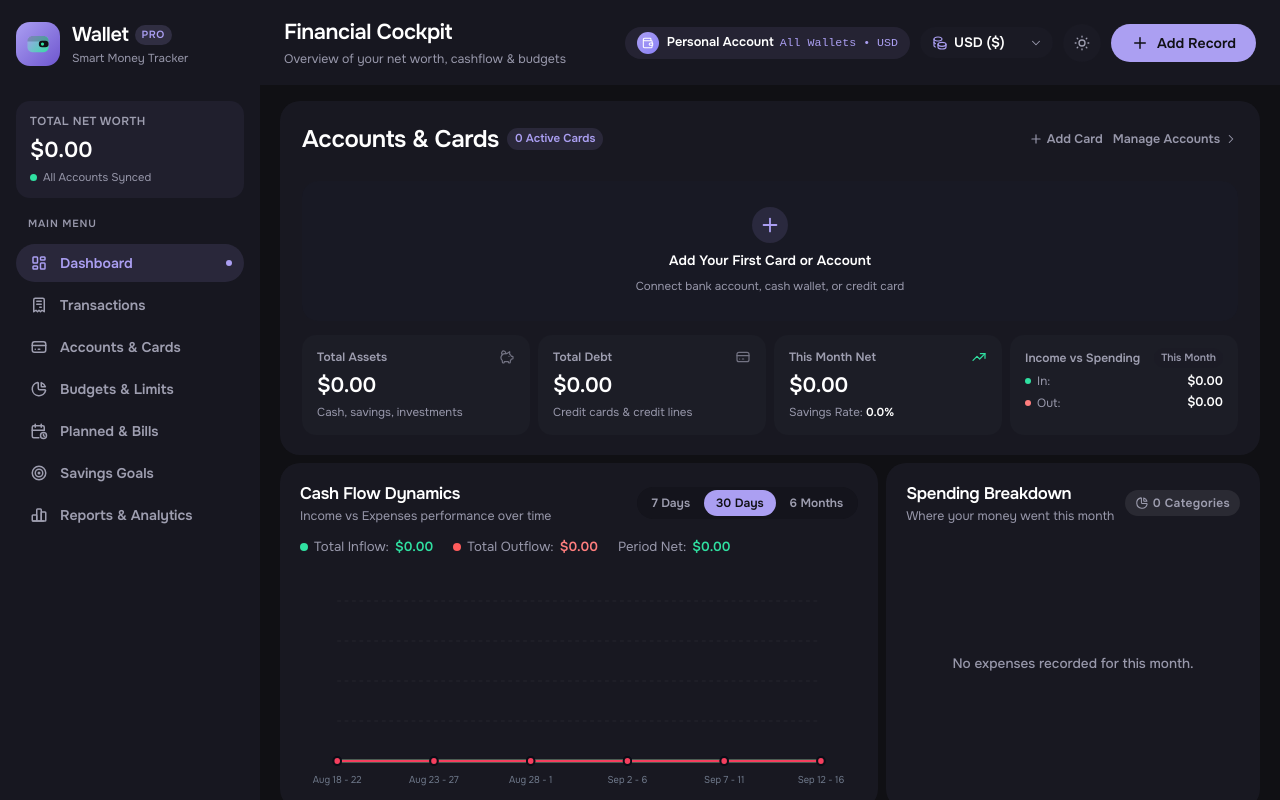
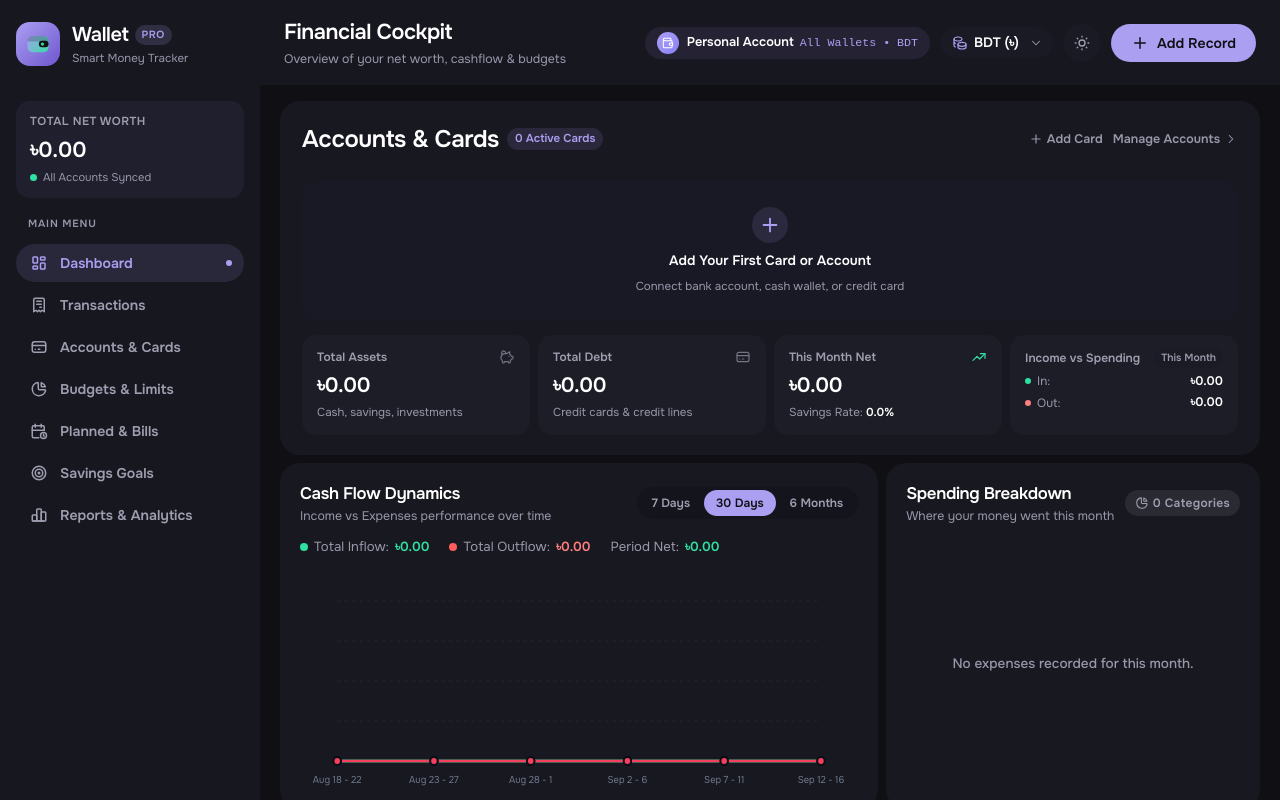
Before and after one commit to rahulornob/smart-money-tracker, a React (Vite) app: page / in a window 1280 px wide. Shown: the top 800 px of the page. Built offline with nearby package versions, Linux system fonts and the light colour scheme.

Commit message:
feat(currency): set BDT as default currency and retain only BDT and USD

```diff
--- a/src/context/FinanceContext.jsx
+++ b/src/context/FinanceContext.jsx
@@ -36,13 +36,16 @@ export function FinanceProvider({ children }) {
           parsed.goals = [];
           parsed.accounts = [];
         }
+        if (!parsed.currency || !['BDT', 'USD'].includes(parsed.currency)) {
+          parsed.currency = 'BDT';
+        }
         return parsed;
       }
     } catch (e) {
       console.error('Failed to parse saved finance state', e);
     }
     return {
-      currency: 'USD',
+      currency: 'BDT',
       theme: 'dark',
       accounts: INITIAL_ACCOUNTS,
       categories: CATEGORIES,
--- a/src/data/initialData.js
+++ b/src/data/initialData.js
@@ -1,13 +1,6 @@
 export const CURRENCIES = [
+  { code: 'BDT', symbol: '৳', name: 'Bangladeshi Taka' },
   { code: 'USD', symbol: '$', name: 'US Dollar' },
-  { code: 'BDT', symbol: '৳', name: 'Bangladeshi Taka' },
-  { code: 'EUR', symbol: '€', name: 'Euro' },
-  { code: 'GBP', symbol: '£', name: 'British Pound' },
-  { code: 'CAD', symbol: 'CA$', name: 'Canadian Dollar' },
-  { code: 'AUD', symbol: 'AU$', name: 'Australian Dollar' },
-  { code: 'JPY', symbol: '¥', name: 'Japanese Yen' },
-  { code: 'INR', symbol: '₹', name: 'Indian Rupee' },
-  { code: 'CHF', symbol: 'CHF', name: 'Swiss Franc' },
 ];
 
 export const CATEGORIES = [
```
